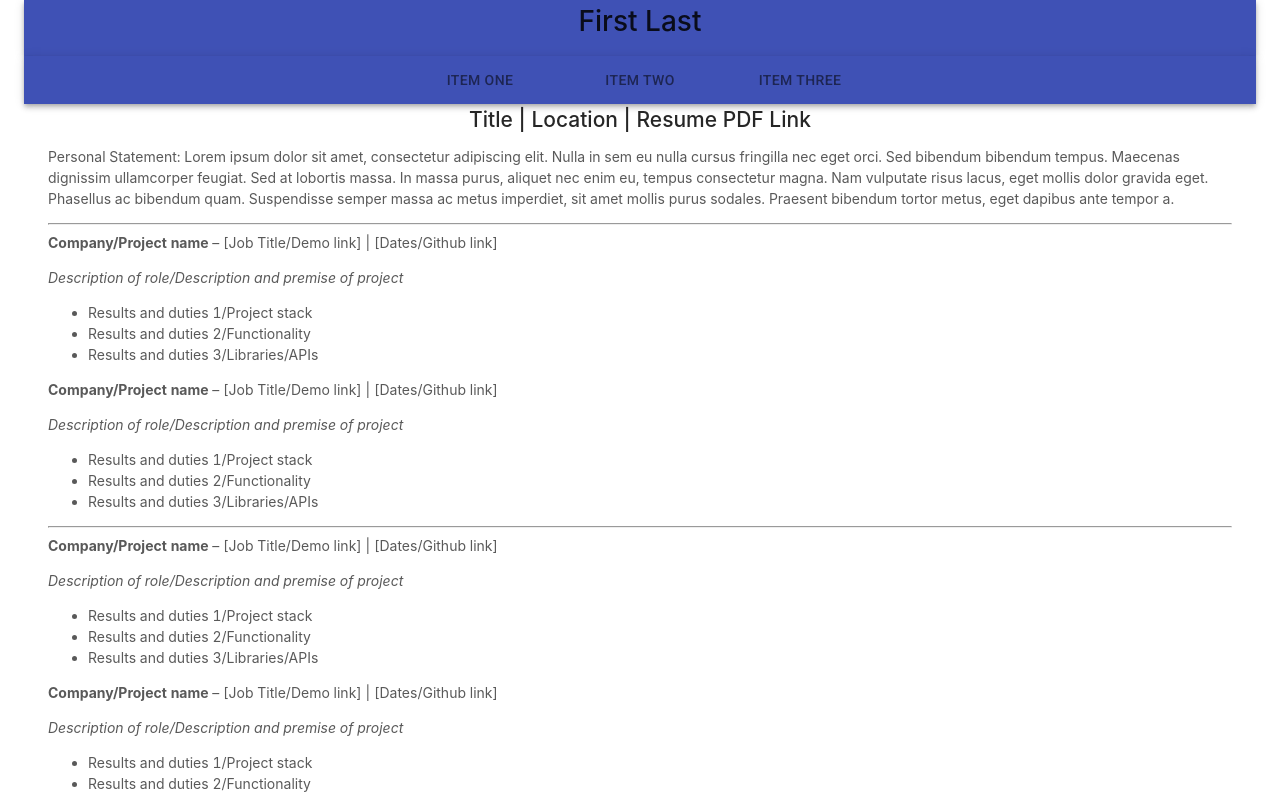
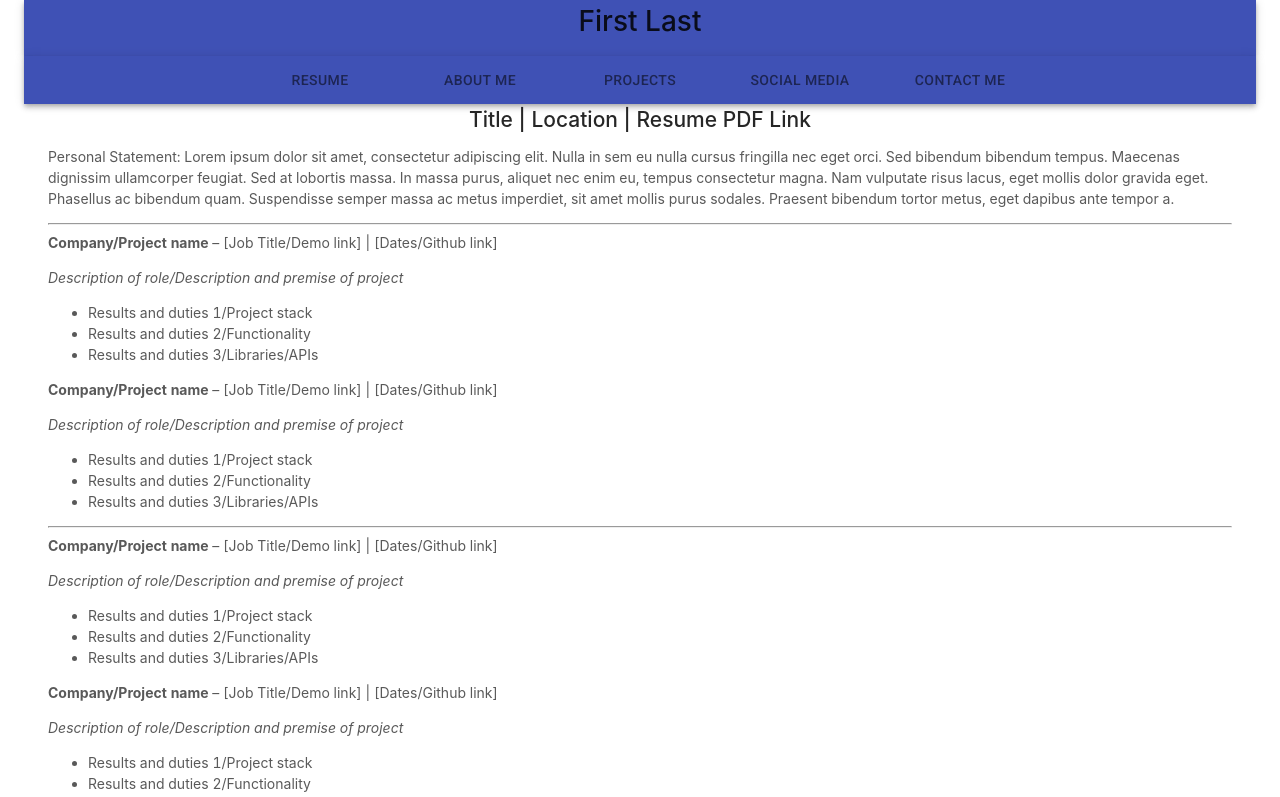
Before and after one commit to marycriv/my-site-2020, a React (Create React App) app: page / in a window 1280 px wide. Shown: the top 797 px of the page. Built offline with nearby package versions, Linux system fonts and the light colour scheme.

Commit message:
hooks implementation successful. header tab buttons working.

```diff
--- a/src/components/HeaderTabs.js
+++ b/src/components/HeaderTabs.js
@@ -11,9 +11,24 @@ class HeaderTabs extends React.Component {
                     aria-label="simple tabs example"
                     centered
                 >
-                    <Tab label="Item One" />
-                    <Tab label="Item Two" />
-                    <Tab label="Item Three" />
+                    <Tab label="Resume"
+                        onClick={() => this.props.changeView("resume")}
+                    />
+
+                    <Tab label="About Me"
+                        onClick={() => this.props.changeView("about me")}
+                    />
+
+                    <Tab label="Projects"
+                        onClick={() => this.props.changeView("projects")}
+                    />
+                    <Tab label="Social Media"
+                        onClick={() => this.props.changeView("social media")}
+                    />
+
+                    <Tab label="Contact Me"
+                        onClick={() => this.props.changeView("contact me")}
+                    />
                 </Tabs>
             </AppBar>
         )
--- a/src/containers/BodyContainer.js
+++ b/src/containers/BodyContainer.js
@@ -3,14 +3,23 @@ import Container from '@material-ui/core/Container';
 import ResumeContainer from './ResumeContainer';
 import ProjectsContainer from './ProjectsContainer';
 import AboutMeContainer from './AboutMeContainer';
+import SocialMediaContainer from './SocialMediaContainer';
+import ContactMeContainer from './ContactMeContainer';
 
 function BodyContainer(props) {
 
-
     return(
-    <Container>
-      {props.view === "resume" ? <ResumeContainer /> : <ProjectsContainer />}
-    </Container>
+        <Container>
+            {
+                {
+                'resume': <ResumeContainer />,
+                'about me': <AboutMeContainer />,
+                'projects': <ProjectsContainer />,
+                'social media': <SocialMediaContainer />,
+                'contact me': <ContactMeContainer />
+                }[props.view]
+            }
+        </Container>
     )
 }
 
--- a/src/containers/HeaderContainer.js
+++ b/src/containers/HeaderContainer.js
@@ -7,7 +7,7 @@ class HeaderContainer extends React.Component {
         return (
             <div>
                 <HeaderTitle />
-                <HeaderTabs />
+                <HeaderTabs changeView={this.props.changeView} />
             </div>
         )
     }
--- a/src/containers/MainContainer.js
+++ b/src/containers/MainContainer.js
@@ -4,14 +4,12 @@ import BodyContainer from './BodyContainer';
 import HeaderContainer from './HeaderContainer';
 
 function MainContainer() {
-    // view options: "resume", "about me", "projects", "social media", "contact me"
 
-    // changeView should function in the set of buttons in HeaderTabs
-  const [view, changeView] = useState("resume");
+    const [view, changeView] = useState("resume");
 
     return(
         <Container>
-            <HeaderContainer />
+            <HeaderContainer changeView={changeView} />
             <BodyContainer view={view} />
         </Container>
     )
```
